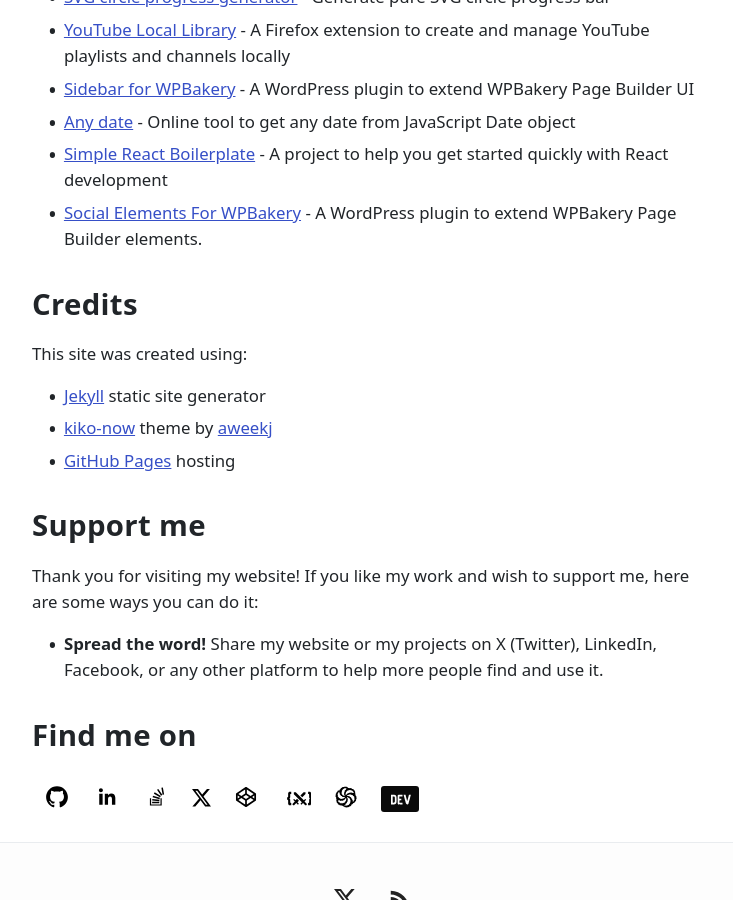
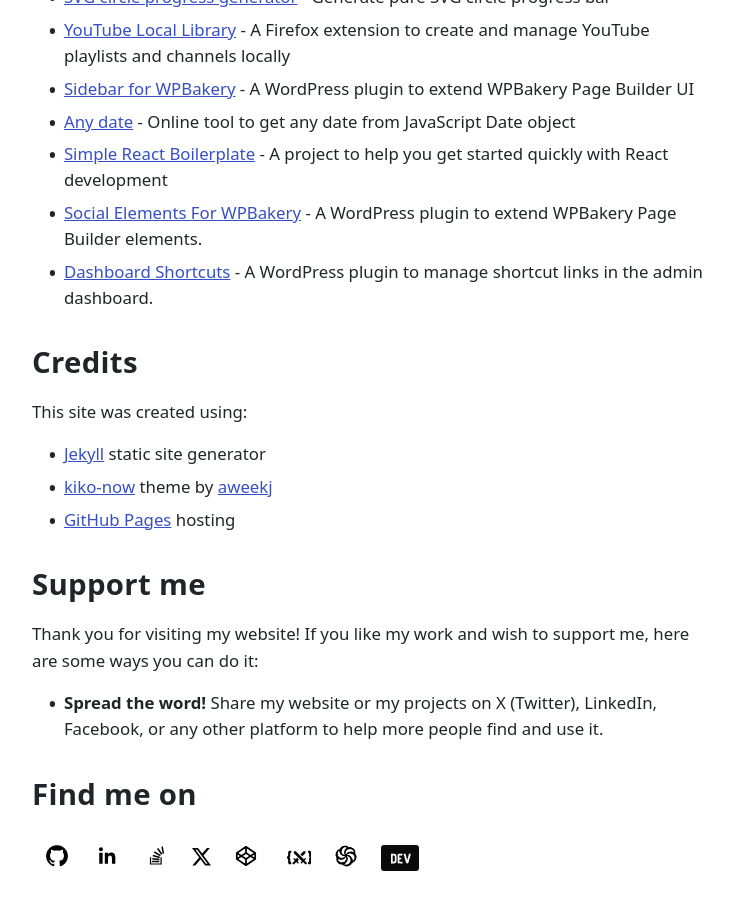
Before and after one commit to nikitahl/dev-blog, a Jekyll site: the page built from about.md, in a window 1280 px wide and 900 px high, scrolled down 930 px. Shown: the whole window, without its empty margins (268-1001 px from the left). Built offline with Jekyll 4.4.1, drawn with Linux system fonts in a browser that asks for light colours.

Commit message:
Update about page

```diff
--- a/about.md
+++ b/about.md
@@ -60,6 +60,7 @@
 	<li><a href="https://github.com/nikitahl/any-date" target="_blank" rel="noopener">Any date</a> - Online tool to get any date from JavaScript Date object</li>
 	<li><a href="https://github.com/nikitahl/simple-react-boilerplate" target="_blank" rel="noopener">Simple React Boilerplate</a> - A project to help you get started quickly with React development</li>
 	<li><a href="https://github.com/nikitahl/social-elements-for-wpbakery" target="_blank" rel="noopener">Social Elements For WPBakery</a> - A WordPress plugin to extend WPBakery Page Builder elements.</li>
+	<li><a href="https://github.com/nikitahl/dashboard-shortcuts" target="_blank" rel="noopener">Dashboard Shortcuts</a> - A WordPress plugin to manage shortcut links in the admin dashboard.</li>
 </ul>
 <h2>Credits</h2>
 <p>This site was created using:</p>
```
